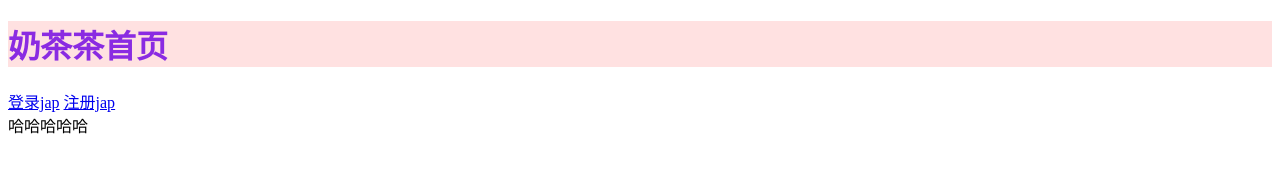
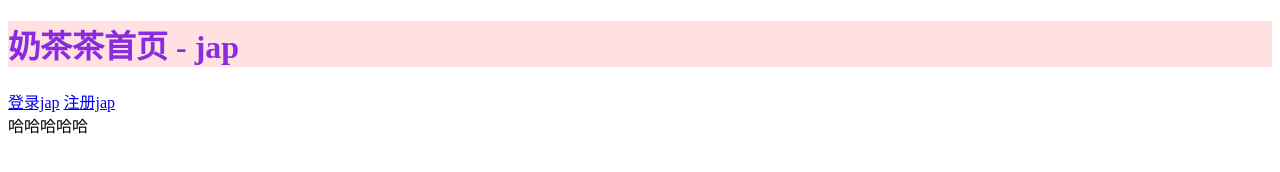
Before and after one commit to rmb5423/fuck, a plain HTML site: page src/index.html in a window 1280 px wide. Drawn offline with Linux system fonts and the light colour scheme.

Commit message:
title加了jap

```diff
--- a/src/index.html
+++ b/src/index.html
@@ -13,7 +13,7 @@
     </style>
 </head>
 <body>
-    <h1>奶茶茶首页</h1>
+    <h1>奶茶茶首页 - jap</h1>
     <a href="html/login.html">登录jap</a>
     <a href="html/register.html">注册jap</a>
     <div>哈哈哈哈哈</div>
```
